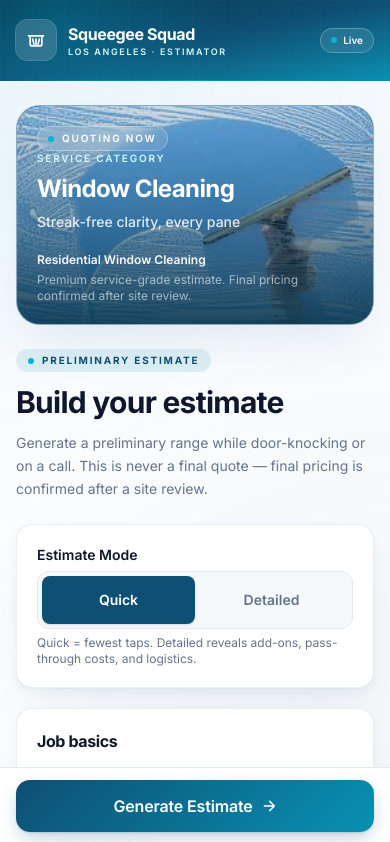
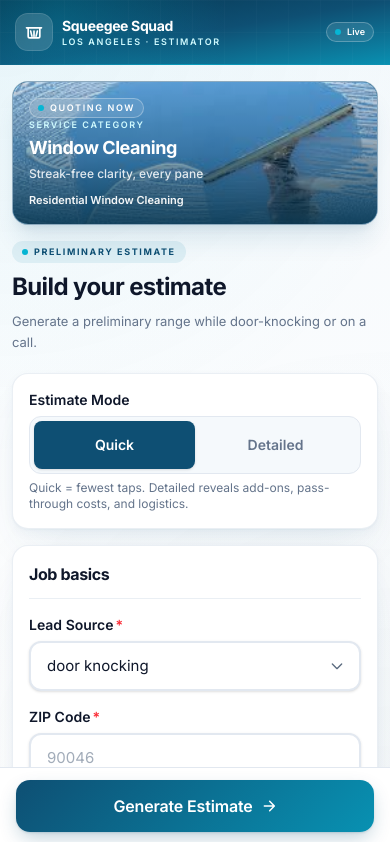
Before and after one commit to devincicodes101-commits/Squeegee-Squad-LA-Form, a Next.js app: page / in a window 390 px wide. Shown: the top 842 px of the page. Built offline with nearby package versions, Linux system fonts and the light colour scheme.

Commit message:
Phone responsiveness: compact hero, tighter cards, smaller titles

```diff
--- a/app/components/Estimator.tsx
+++ b/app/components/Estimator.tsx
@@ -29,22 +29,26 @@ export function Estimator() {
   }
 
   return (
-    <div className="grid grid-cols-1 gap-6 lg:grid-cols-[1fr_minmax(320px,420px)] lg:gap-10">
+    <div className="grid grid-cols-1 gap-4 sm:gap-6 lg:grid-cols-[1fr_minmax(320px,420px)] lg:gap-10">
       {/* LEFT — form column (mobile: appears second; desktop: first) */}
-      <div className="order-2 flex min-w-0 flex-col gap-6 lg:order-1 lg:gap-8">
-        {/* Hero title block */}
-        <div className="flex flex-col gap-3">
-          <span className="tracked inline-flex w-fit items-center gap-2 rounded-full bg-primary-light px-3 py-1 text-[10px] font-bold text-primary">
+      <div className="order-2 flex min-w-0 flex-col gap-5 sm:gap-6 lg:order-1 lg:gap-8">
+        {/* Hero title block — tighter on phone */}
+        <div className="flex flex-col gap-2 sm:gap-3">
+          <span className="tracked inline-flex w-fit items-center gap-1.5 rounded-full bg-primary-light px-2.5 py-1 text-[9px] font-bold text-primary sm:gap-2 sm:px-3 sm:text-[10px]">
             <span className="h-1.5 w-1.5 rounded-full bg-accent" aria-hidden />
             Preliminary Estimate
           </span>
-          <h1 className="text-3xl font-bold tracking-tight text-ink sm:text-4xl">
+          <h1 className="text-2xl font-bold tracking-tight text-ink sm:text-3xl lg:text-4xl">
             Build your estimate
           </h1>
-          <p className="max-w-xl text-sm leading-relaxed text-muted sm:text-base">
-            Generate a preliminary range while door-knocking or on a call. This
-            is never a final quote — final pricing is confirmed after a site
-            review.
+          <p className="max-w-xl text-[13px] leading-relaxed text-muted sm:text-sm lg:text-base">
+            <span className="block sm:inline">
+              Generate a preliminary range while door-knocking or on a call.
+            </span>
+            <span className="hidden sm:inline">
+              {" "}This is never a final quote — final pricing is confirmed after a
+              site review.
+            </span>
           </p>
         </div>
 
--- a/app/components/EstimatorForm.tsx
+++ b/app/components/EstimatorForm.tsx
@@ -63,15 +63,17 @@ function Card({
   children: ReactNode;
 }) {
   return (
-    <section className="card-elevated p-5 sm:p-7">
+    <section className="card-elevated p-4 sm:p-6 lg:p-7">
       {title && (
-        <div className="mb-5 flex items-start justify-between gap-3 border-b border-line/70 pb-4">
+        <div className="mb-4 flex items-start justify-between gap-3 border-b border-line/70 pb-3 sm:mb-5 sm:pb-4">
           <div>
             <h2 className="text-base font-bold tracking-tight text-ink sm:text-lg">
               {title}
             </h2>
             {subtitle && (
-              <p className="mt-1 text-sm leading-relaxed text-muted">{subtitle}</p>
+              <p className="mt-0.5 text-[13px] leading-relaxed text-muted sm:mt-1 sm:text-sm">
+                {subtitle}
+              </p>
             )}
           </div>
         </div>
@@ -272,7 +274,7 @@ export function EstimatorForm({
   };
 
   return (
-    <form onSubmit={handleSubmit(onValid)} className="flex flex-col gap-5 pb-28 sm:pb-0">
+    <form onSubmit={handleSubmit(onValid)} className="flex flex-col gap-4 pb-24 sm:gap-5 sm:pb-0">
       <Card>
         <Controller
           control={control}
--- a/app/components/Header.tsx
+++ b/app/components/Header.tsx
@@ -47,12 +47,12 @@ export function Header() {
         <rect width="100%" height="100%" fill="url(#header-grid)" />
       </svg>
 
-      {/* Header content */}
-      <div className="relative mx-auto flex w-full max-w-7xl items-center justify-between gap-4 px-4 py-5 sm:px-6 sm:py-6">
+      {/* Header content — tight on phone, comfortable on tablet+ */}
+      <div className="relative mx-auto flex w-full max-w-7xl items-center justify-between gap-3 px-4 py-3.5 sm:gap-4 sm:px-6 sm:py-6">
         {/* Left — brand mark */}
-        <div className="flex items-center gap-3">
+        <div className="flex min-w-0 items-center gap-2.5 sm:gap-3">
           {/* Logo squeegee glyph */}
-          <div className="flex h-10 w-10 items-center justify-center rounded-xl bg-surface/15 backdrop-blur-sm ring-1 ring-surface/25 sm:h-11 sm:w-11">
+          <div className="flex h-9 w-9 shrink-0 items-center justify-center rounded-xl bg-surface/15 backdrop-blur-sm ring-1 ring-surface/25 sm:h-11 sm:w-11">
             <svg
               viewBox="0 0 24 24"
               fill="none"
@@ -74,22 +74,22 @@ export function Header() {
               />
             </svg>
           </div>
-          <div className="flex flex-col leading-tight">
-            <span className="text-base font-bold tracking-tight text-surface sm:text-lg">
+          <div className="flex min-w-0 flex-col leading-tight">
+            <span className="truncate text-sm font-bold tracking-tight text-surface sm:text-lg">
               Squeegee Squad
             </span>
-            <span className="tracked text-[9px] font-semibold text-accent-light sm:text-[10px]">
+            <span className="tracked truncate text-[9px] font-semibold text-accent-light sm:text-[10px]">
               Los Angeles · Estimator
             </span>
           </div>
         </div>
 
         {/* Right — status pill */}
-        <div className="flex items-center gap-2 sm:gap-3">
+        <div className="flex shrink-0 items-center gap-2 sm:gap-3">
           <span className="hidden text-[11px] font-medium text-surface/70 sm:inline">
             Internal use only
           </span>
-          <span className="inline-flex items-center gap-1.5 rounded-full border border-surface/25 bg-surface/10 px-2.5 py-1 text-[10px] font-semibold text-surface backdrop-blur-md sm:px-3 sm:py-1.5 sm:text-xs">
+          <span className="inline-flex items-center gap-1.5 rounded-full border border-surface/25 bg-surface/10 px-2 py-0.5 text-[9px] font-semibold text-surface backdrop-blur-md sm:px-3 sm:py-1.5 sm:text-xs">
             <span
               className="h-1.5 w-1.5 animate-pulse rounded-full bg-accent"
               aria-hidden
--- a/app/components/ServiceHero.tsx
+++ b/app/components/ServiceHero.tsx
@@ -28,7 +28,7 @@ export function ServiceHero({ service }: { service: Service }) {
 
   return (
     <aside
-      className="relative isolate w-full overflow-hidden rounded-3xl border border-line/60 bg-primary shadow-2xl shadow-primary/10 lg:sticky lg:top-6 lg:h-[calc(100vh-3rem)]"
+      className="relative isolate w-full overflow-hidden rounded-2xl border border-line/60 bg-primary shadow-xl shadow-primary/10 sm:rounded-3xl sm:shadow-2xl lg:sticky lg:top-6 lg:h-[calc(100vh-3rem)]"
       aria-label={`${meta.label} hero panel`}
     >
       {/* Layer 1 — category gradient (always present; visible behind any image) */}
@@ -78,10 +78,10 @@ export function ServiceHero({ service }: { service: Service }) {
         <circle cx="340" cy="480" r="2.5" fill="url(#hero-spark)" />
       </svg>
 
-      {/* Foreground content */}
-      <div className="relative flex h-full min-h-[180px] flex-col justify-between p-5 text-surface sm:min-h-[220px] sm:p-7 lg:p-8">
-        <div className="flex items-center justify-between gap-3">
-          <span className="tracked inline-flex items-center gap-2 rounded-full border border-surface/30 bg-surface/10 px-2.5 py-1 text-[10px] font-semibold backdrop-blur-sm">
+      {/* Foreground content — compact on phone, full on tablet+, lush on desktop */}
+      <div className="relative flex h-full min-h-[140px] flex-col justify-between p-4 text-surface sm:min-h-[220px] sm:p-7 lg:p-8">
+        <div className="flex items-center justify-between gap-2">
+          <span className="tracked inline-flex items-center gap-1.5 rounded-full border border-surface/30 bg-surface/10 px-2 py-0.5 text-[9px] font-semibold backdrop-blur-sm sm:gap-2 sm:px-2.5 sm:py-1 sm:text-[10px]">
             <span className="h-1.5 w-1.5 rounded-full bg-accent" aria-hidden />
             Quoting Now
           </span>
@@ -90,19 +90,20 @@ export function ServiceHero({ service }: { service: Service }) {
           </span>
         </div>
 
-        <div className="flex flex-col gap-2">
-          <span className="tracked text-[10px] font-semibold text-accent-light">
+        <div className="flex flex-col gap-1.5 sm:gap-2">
+          <span className="tracked text-[9px] font-semibold text-accent-light sm:text-[10px]">
             Service category
           </span>
-          <h2 className="text-2xl font-bold leading-tight tracking-tight sm:text-3xl lg:text-4xl">
+          <h2 className="text-lg font-bold leading-tight tracking-tight sm:text-3xl lg:text-4xl">
             {meta.label}
           </h2>
-          <p className="max-w-xs text-sm font-medium text-surface/85 sm:text-base">
+          <p className="max-w-xs text-xs font-medium text-surface/85 sm:text-base">
             {meta.tagline}
           </p>
-          <p className="mt-3 max-w-xs text-xs text-surface/75 sm:text-sm">
+          {/* Service name + disclaimer — hide disclaimer on phone (saves vertical) */}
+          <p className="mt-1 max-w-xs text-[11px] text-surface/85 sm:mt-3 sm:text-sm">
             <span className="font-semibold text-surface/95">{service}</span>
-            <span className="mt-1 block text-surface/60">
+            <span className="mt-1 hidden text-surface/60 sm:block">
               Premium service-grade estimate. Final pricing confirmed after site
               review.
             </span>
--- a/app/layout.tsx
+++ b/app/layout.tsx
@@ -32,10 +32,10 @@ export default function RootLayout({
     <html lang="en" className={`${inter.variable} h-full antialiased`}>
       <body className="bg-canvas text-ink min-h-full">
         <Header />
-        <main className="mx-auto w-full max-w-7xl px-4 py-6 sm:px-6 sm:py-10">
+        <main className="mx-auto w-full max-w-7xl px-3 py-4 sm:px-6 sm:py-10">
           {children}
         </main>
-        <footer className="mx-auto mt-12 w-full max-w-7xl px-4 pb-10 pb-safe text-center sm:px-6">
+        <footer className="mx-auto mt-10 w-full max-w-7xl px-4 pb-10 pb-safe text-center sm:mt-12 sm:px-6">
           <div className="mx-auto mb-4 h-px w-24 bg-line" aria-hidden />
           <p className="tracked text-[10px] font-semibold text-muted">
             Squeegee Squad LA · Window · Pressure · Specialty
```
